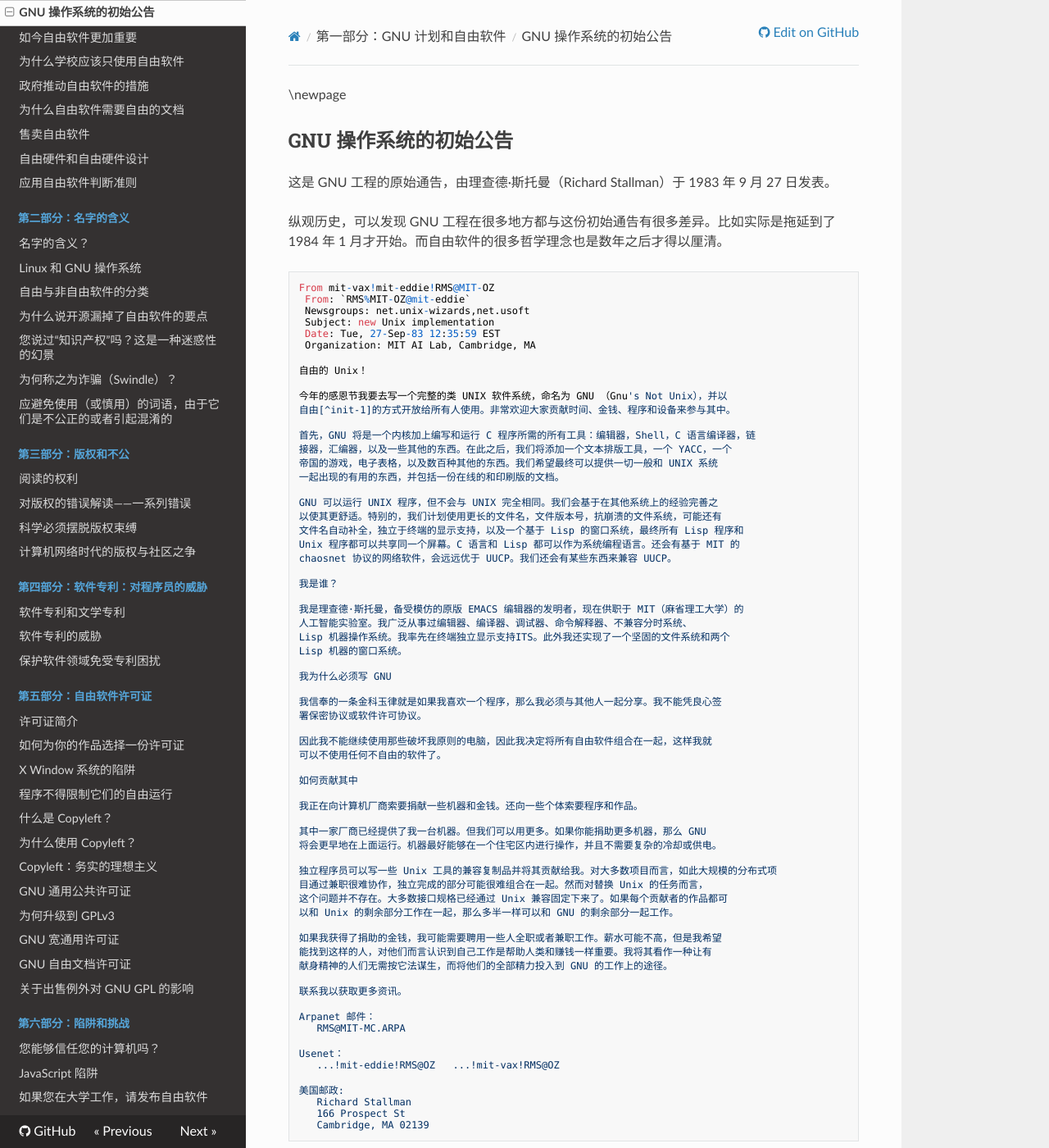
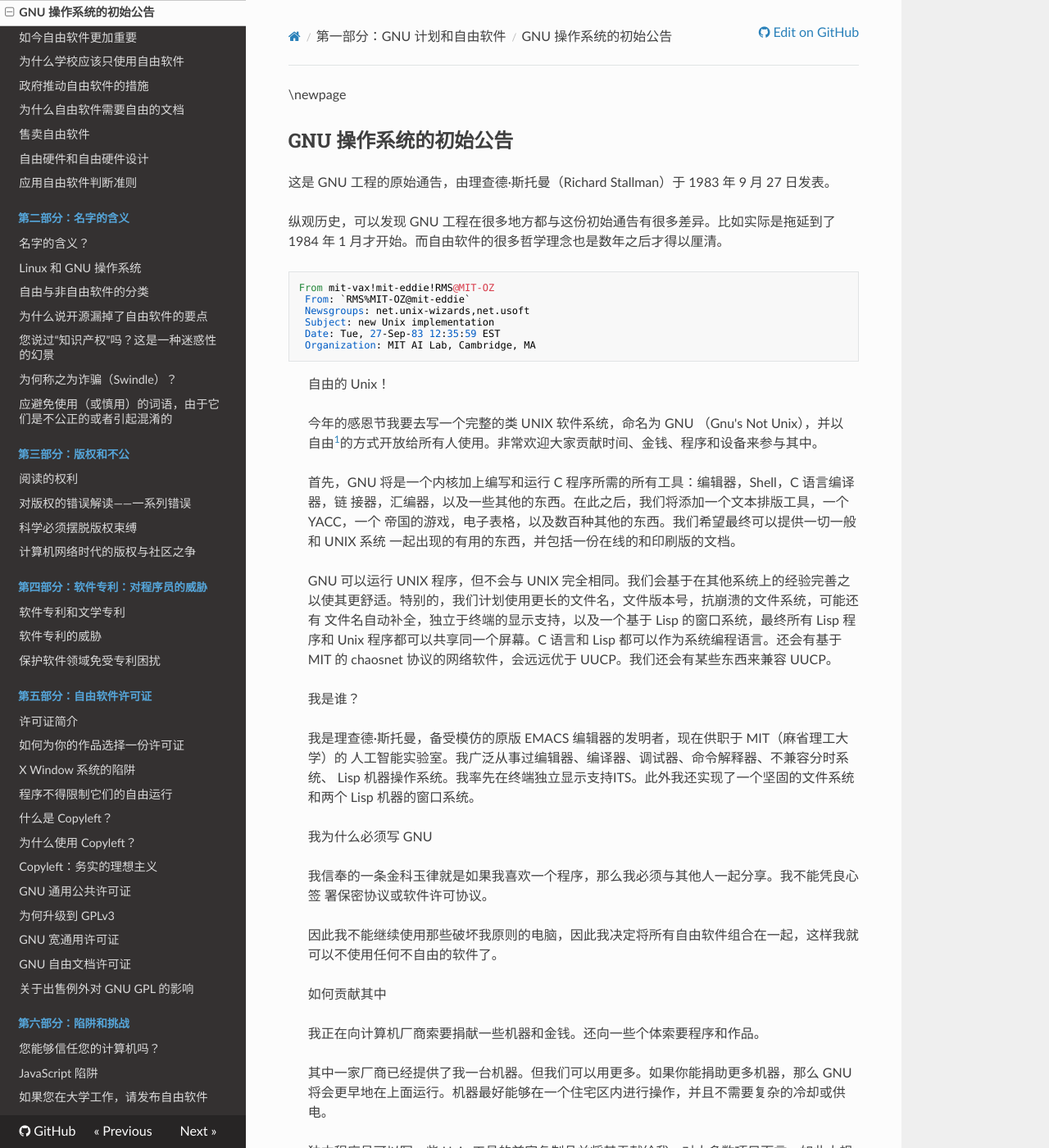
Before and after one commit to beijinglug/fsfs-zh, an MkDocs documentation site: the page built from docs/initial-announcement.md, in a window 1280 px wide and 1400 px high. Shown: the whole window at 82% size. Built offline with MkDocs 1.6.1, drawn with Linux system fonts in a browser that asks for light colours; nearby versions of some CDN libraries; old or Windows-style settings are respelled for this version of MkDocs; some of the changed text lies outside the part shown.

Commit message:
update init-announ

````diff
--- a/docs/initial-announcement.md
+++ b/docs/initial-announcement.md
@@ -12,66 +12,69 @@
  Subject: new Unix implementation
  Date: Tue, 27-Sep-83 12:35:59 EST
  Organization: MIT AI Lab, Cambridge, MA
-
-自由的 Unix！
-
-今年的感恩节我要去写一个完整的类 UNIX 软件系统，命名为 GNU （Gnu's Not Unix），并以
-自由[^init-1]的方式开放给所有人使用。非常欢迎大家贡献时间、金钱、程序和设备来参与其中。
-
-首先，GNU 将是一个内核加上编写和运行 C 程序所需的所有工具：编辑器，Shell，C 语言编译器，链
-接器，汇编器，以及一些其他的东西。在此之后，我们将添加一个文本排版工具，一个 YACC，一个
-帝国的游戏，电子表格，以及数百种其他的东西。我们希望最终可以提供一切一般和 UNIX 系统
-一起出现的有用的东西，并包括一份在线的和印刷版的文档。
-
-GNU 可以运行 UNIX 程序，但不会与 UNIX 完全相同。我们会基于在其他系统上的经验完善之
-以使其更舒适。特别的，我们计划使用更长的文件名，文件版本号，抗崩溃的文件系统，可能还有
-文件名自动补全，独立于终端的显示支持，以及一个基于 Lisp 的窗口系统，最终所有 Lisp 程序和
-Unix 程序都可以共享同一个屏幕。C 语言和 Lisp 都可以作为系统编程语言。还会有基于 MIT 的
-chaosnet 协议的网络软件，会远远优于 UUCP。我们还会有某些东西来兼容 UUCP。
-
-我是谁？
-
-我是理查德·斯托曼，备受模仿的原版 EMACS 编辑器的发明者，现在供职于 MIT（麻省理工大学）的
-人工智能实验室。我广泛从事过编辑器、编译器、调试器、命令解释器、不兼容分时系统、
-Lisp 机器操作系统。我率先在终端独立显示支持ITS。此外我还实现了一个坚固的文件系统和两个
-Lisp 机器的窗口系统。
-
-我为什么必须写 GNU
-
-我信奉的一条金科玉律就是如果我喜欢一个程序，那么我必须与其他人一起分享。我不能凭良心签
-署保密协议或软件许可协议。
-
-因此我不能继续使用那些破坏我原则的电脑，因此我决定将所有自由软件组合在一起，这样我就
-可以不使用任何不自由的软件了。
-
-如何贡献其中
-
-我正在向计算机厂商索要捐献一些机器和金钱。还向一些个体索要程序和作品。
-
-其中一家厂商已经提供了我一台机器。但我们可以用更多。如果你能捐助更多机器，那么 GNU
-将会更早地在上面运行。机器最好能够在一个住宅区内进行操作，并且不需要复杂的冷却或供电。
-
-独立程序员可以写一些 Unix 工具的兼容复制品并将其贡献给我。对大多数项目而言，如此大规模的分布式项
-目通过兼职很难协作，独立完成的部分可能很难组合在一起。然而对替换 Unix 的任务而言，
-这个问题并不存在。大多数接口规格已经通过 Unix 兼容固定下来了。如果每个贡献者的作品都可
-以和 Unix 的剩余部分工作在一起，那么多半一样可以和 GNU 的剩余部分一起工作。
-
-如果我获得了捐助的金钱，我可能需要聘用一些人全职或者兼职工作。薪水可能不高，但是我希望
-能找到这样的人，对他们而言认识到自己工作是帮助人类和赚钱一样重要。我将其看作一种让有
-献身精神的人们无需按它法谋生，而将他们的全部精力投入到 GNU 的工作上的途径。
-
-联系我以获取更多资讯。
-
-Arpanet 邮件：
-   RMS@MIT-MC.ARPA
-
-Usenet：
-   ...!mit-eddie!RMS@OZ   ...!mit-vax!RMS@OZ
-
-美国邮政:
-   Richard Stallman
-   166 Prospect St
-   Cambridge, MA 02139
 ```
 
+> 自由的 Unix！
+>
+> 今年的感恩节我要去写一个完整的类 UNIX 软件系统，命名为 GNU （Gnu's Not Unix），并以
+> 自由[^init-1]的方式开放给所有人使用。非常欢迎大家贡献时间、金钱、程序和设备来参与其中。
+>
+> 首先，GNU 将是一个内核加上编写和运行 C 程序所需的所有工具：编辑器，Shell，C 语言编译器，链
+> 接器，汇编器，以及一些其他的东西。在此之后，我们将添加一个文本排版工具，一个 YACC，一个
+> 帝国的游戏，电子表格，以及数百种其他的东西。我们希望最终可以提供一切一般和 UNIX 系统
+> 一起出现的有用的东西，并包括一份在线的和印刷版的文档。
+>
+> GNU 可以运行 UNIX 程序，但不会与 UNIX 完全相同。我们会基于在其他系统上的经验完善之
+> 以使其更舒适。特别的，我们计划使用更长的文件名，文件版本号，抗崩溃的文件系统，可能还有
+> 文件名自动补全，独立于终端的显示支持，以及一个基于 Lisp 的窗口系统，最终所有 Lisp 程序和
+> Unix 程序都可以共享同一个屏幕。C 语言和 Lisp 都可以作为系统编程语言。还会有基于 MIT 的
+> chaosnet 协议的网络软件，会远远优于 UUCP。我们还会有某些东西来兼容 UUCP。
+>
+> 我是谁？
+>
+> 我是理查德·斯托曼，备受模仿的原版 EMACS 编辑器的发明者，现在供职于 MIT（麻省理工大学）的
+> 人工智能实验室。我广泛从事过编辑器、编译器、调试器、命令解释器、不兼容分时系统、
+> Lisp 机器操作系统。我率先在终端独立显示支持ITS。此外我还实现了一个坚固的文件系统和两个
+> Lisp 机器的窗口系统。
+>
+> 我为什么必须写 GNU
+>
+> 我信奉的一条金科玉律就是如果我喜欢一个程序，那么我必须与其他人一起分享。我不能凭良心签
+> 署保密协议或软件许可协议。
+>
+> 因此我不能继续使用那些破坏我原则的电脑，因此我决定将所有自由软件组合在一起，这样我就
+> 可以不使用任何不自由的软件了。
+>
+> 如何贡献其中
+>
+> 我正在向计算机厂商索要捐献一些机器和金钱。还向一些个体索要程序和作品。
+>
+> 其中一家厂商已经提供了我一台机器。但我们可以用更多。如果你能捐助更多机器，那么 GNU
+> 将会更早地在上面运行。机器最好能够在一个住宅区内进行操作，并且不需要复杂的冷却或供电。
+>
+> 独立程序员可以写一些 Unix 工具的兼容复制品并将其贡献给我。对大多数项目而言，如此大规模的分布式项
+> 目通过兼职很难协作，独立完成的部分可能很难组合在一起。然而对替换 Unix 的任务而言，
+> 这个问题并不存在。大多数接口规格已经通过 Unix 兼容固定下来了。如果每个贡献者的作品都可
+> 以和 Unix 的剩余部分工作在一起，那么多半一样可以和 GNU 的剩余部分一起工作。
+>
+> 如果我获得了捐助的金钱，我可能需要聘用一些人全职或者兼职工作。薪水可能不高，但是我希望
+> 能找到这样的人，对他们而言认识到自己工作是帮助人类和赚钱一样重要。我将其看作一种让有
+> 献身精神的人们无需按它法谋生，而将他们的全部精力投入到 GNU 的工作上的途径。
+>
+> 联系我以获取更多资讯。
+
+```
+ Arpanet 邮件：
+    RMS@MIT-MC.ARPA
+
+ Usenet：
+    ...!mit-eddie!RMS@OZ   ...!mit-vax!RMS@OZ
+
+ 美国邮政:
+    Richard Stallman
+    166 Prospect St
+    Cambridge, MA 02139
+```
+
+
 [^init-1]:这里用词没有注意，初衷是想说没有人需要为使用 GNU 系统而索要*授权*。然而这个词没有说的很清晰，结果人们经常以为获取 GNU 的副本需要很少或者免费。而这从来都是不是目的。
````
